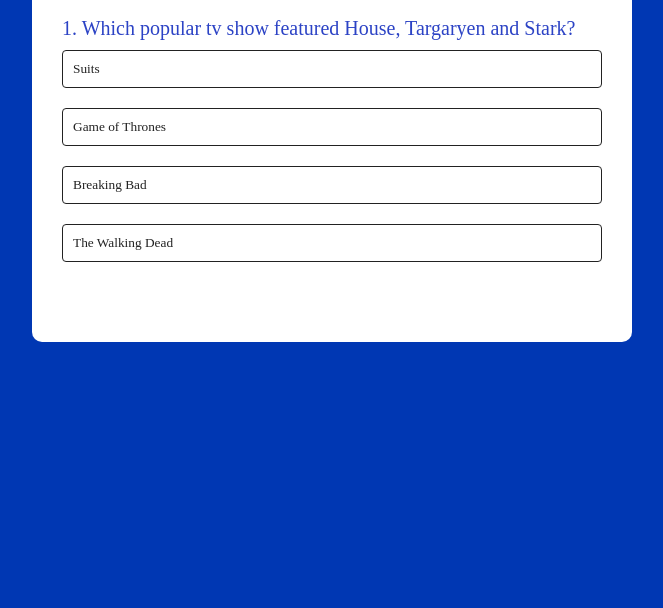
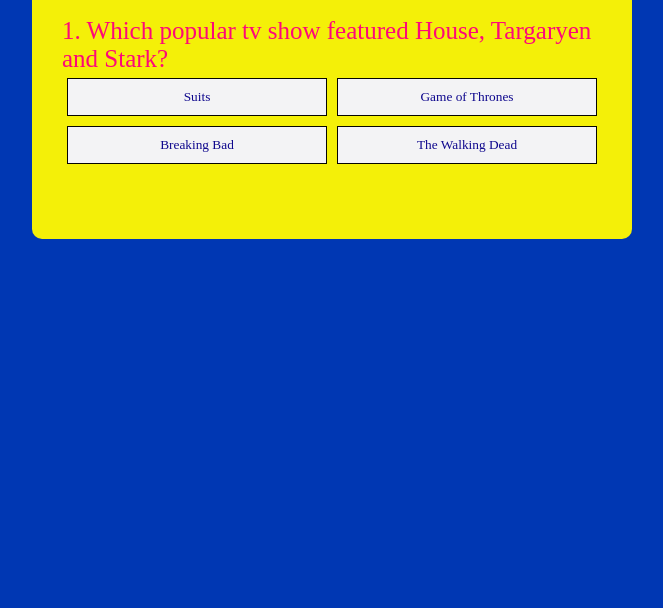
Before and after one commit to Hodoo08/Pop-Quiz, a plain HTML site: page question.html in a window 1280 px wide. Shown: the part 192-800 px from the top of the page, without its empty margins (308-971 px from the left). Drawn offline with Linux system fonts and the light colour scheme.

Commit message:
Changed answer box layout and have adjusted colour scheme.

```diff
--- a/assets/css/styl.css
+++ b/assets/css/styl.css
@@ -13,7 +13,7 @@
 }
 
 .popQuizBlitz {
-    background:#fff;
+    background:#f4f008;
     width: 90%;
     max-width: 600px;
     margin: 100px auto 0;
@@ -34,31 +34,35 @@
 
 }
 .Quiz {
-    font-size: 20px;
+    font-size: 25px;
     font-family: 'Happy Monkey';
-    color: #2c43c5;
+    color: #fe0879;
     font-weight: 600;
     margin-bottom: 20px;
 }
 
+
+#answer-buttons {
+    display: flex;
+    flex-wrap: wrap;
+    justify-content: space-between;
+}
+
 .btn {
-    background: #fff;
-    color: #222;
-    font-weight: 500;
-    width: 100%;
-    border: 1px solid #222;
+    flex: 1 1 48%; /* Adjust the width of the buttons */
+    margin: 5px;
+    width: 50%;
     padding: 10px;
-    margin: 10px 0;
-    text-align: left;
-    border-radius: 4px;
+    color: #0e078d;
+    background-color: #f3f3f5;
+    border: 1px solid #060600;
     cursor: pointer;
-    transition: all 0.3s;
-
+    text-align: center;
 }
 
 .btn:hover:not([disabled]) {
     background: #222;
-    color: #fff;
+    color: #e16f6f;
 }
 
 .btn:disabled {
@@ -77,12 +81,13 @@
     border-radius: 4px;
     cursor: pointer;
     display: none;
+    padding: 20px;
 }
 
 .correct {
-    background: #43df87;
+    background: #1ad56b;
 }
 
 .incorrect {
-    background: #df2626;
+    background: #d81717;
 }
--- a/question.html
+++ b/question.html
@@ -12,13 +12,13 @@
         <div class="Quiz">
             <div id="question"><h2>Question goes here</h2></div>
 
-            <div id="answer-buttons">
-                <button class="btn">Answer 1</button>
-                <button class="btn">Answer 2</button>
-                <button class="btn">Answer 3</button>
-                <button class="btn">Answer 4</button>
 
-            </div>
+                <div id="answer-buttons" class="btn-container">
+                    <button class="btn">Answer 1</button>
+                    <button class="btn">Answer 2</button>
+                    <button class="btn">Answer 3</button>
+                    <button class="btn">Answer 4</button>
+                </div>
             <button id="next-btn">Next</button>
         </div>
     </div>
```
